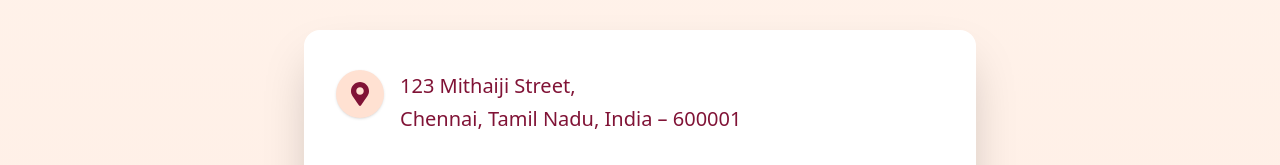
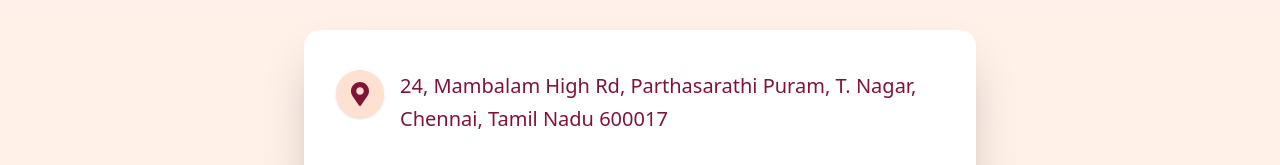
Before and after one commit to maheshubohra/mithaiji_production, a React (Vite) app in the folder mithaiji/: page /contactus in a window 1280 px wide. Shown: the part 202-367 px from the top of the page. Built offline with nearby package versions, Linux system fonts and the light colour scheme.

Commit message:
Updated address

```diff
--- a/mithaiji/src/pages/Contactus.jsx
+++ b/mithaiji/src/pages/Contactus.jsx
@@ -31,9 +31,7 @@ const ContactUs = () => {
               <FaMapMarkerAlt className="text-2xl text-[#801336]" />
             </div>
             <p className="text-lg md:text-xl font-medium leading-relaxed">
-              123 Mithaiji Street,
-              <br />
-              Chennai, Tamil Nadu, India – 600001
+              24, Mambalam High Rd, Parthasarathi Puram, T. Nagar, Chennai, Tamil Nadu 600017
             </p>
           </div>
 
```
